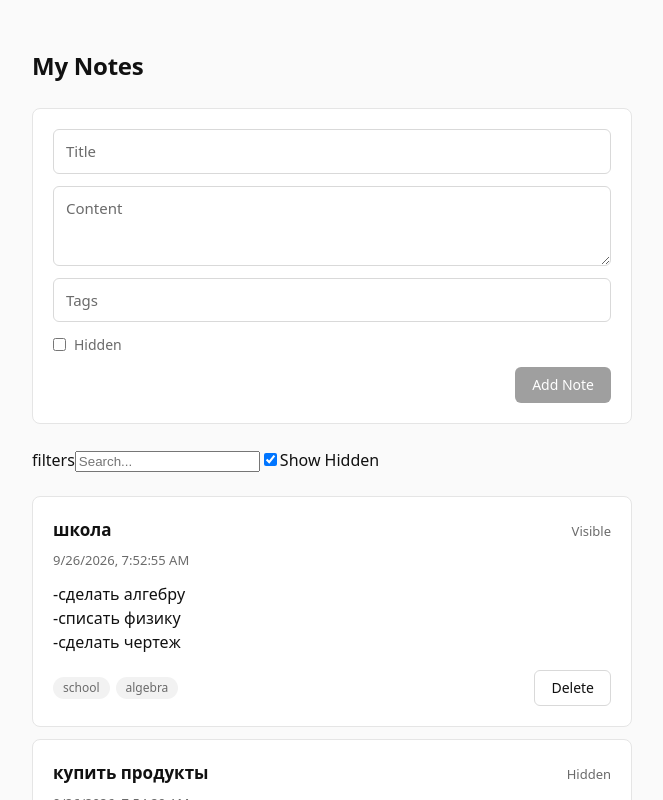
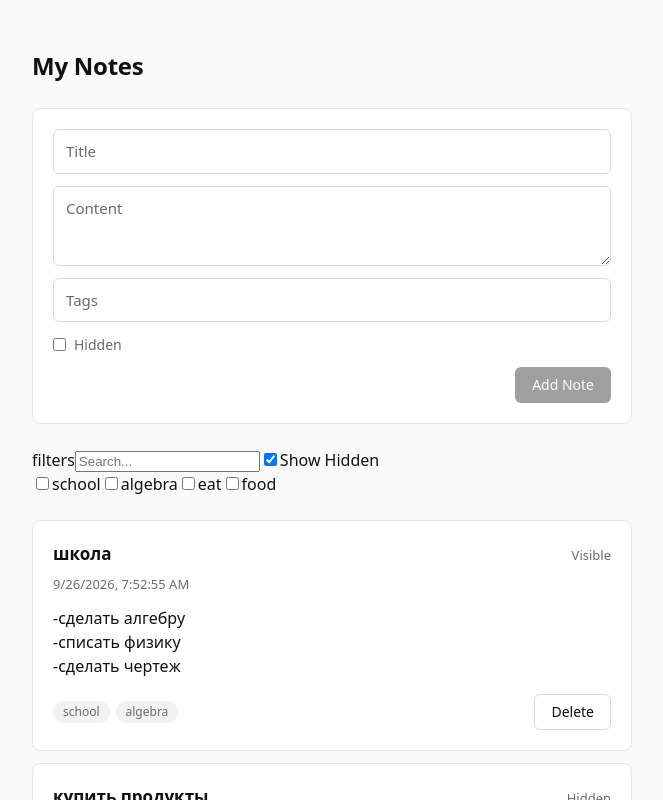
Before and after one commit to aleksandr-mazhul/notes, a React (Vite) app: page / in a window 1280 px wide. Shown: the top 800 px of the page, without its empty margins (308-971 px from the left). Built offline with nearby package versions, Linux system fonts and the light colour scheme; data requests are answered from the project's data file.

Commit message:
feat(filters): add multiselect tag filter
json-server's where operators cannot match inside arrays, so tags are
filtered on the client: a note is shown when it has at least one of
the selected tags. Available tags are derived from the loaded notes.

```diff
--- a/src/components/App.tsx
+++ b/src/components/App.tsx
@@ -14,6 +14,15 @@ function App() {
       params.set('_sort', '-createdAt')
     },
   })
+
+  const [selectedTags, setSelectedTags] = useState<string[]>([])
+  const availableTags = [...new Set(notes.flatMap((note) => note.tags))]
+  const visibleNotes =
+    selectedTags.length === 0
+      ? notes
+      : notes.filter((note) =>
+          note.tags.some((tag) => selectedTags.includes(tag)),
+        )
 
   const handleFilterChange = (
     filter: string,
@@ -94,9 +103,14 @@ function App() {
     <div className={styles.app}>
       <h1 className={styles.title}>My Notes</h1>
       <CreateNoteForm onSubmit={handleSubmit} />
-      <NoteFilterForm onFilterChange={handleFilterChange} />
+      <NoteFilterForm
+        onFilterChange={handleFilterChange}
+        availableTags={availableTags}
+        selectedTags={selectedTags}
+        onTagsChange={setSelectedTags}
+      />
       <div className={styles.list}>
-        {notes.map((note) => (
+        {visibleNotes.map((note) => (
           <NoteCard key={note.id} note={note} onDelete={handleDelete} />
         ))}
       </div>
--- a/src/components/NoteFilterFrorm.tsx
+++ b/src/components/NoteFilterFrorm.tsx
@@ -5,9 +5,17 @@ interface Props {
     filter: string,
     fn: (params: URLSearchParams) => void,
   ) => void
+  availableTags: string[]
+  selectedTags: string[]
+  onTagsChange: (tags: string[]) => void
 }
 
-export default function NoteFilterForm({ onFilterChange }: Props) {
+export default function NoteFilterForm({
+  onFilterChange,
+  availableTags,
+  selectedTags,
+  onTagsChange,
+}: Props) {
   const [search, setSearch] = useState('')
   const handleSearchChange = (e: React.ChangeEvent<HTMLInputElement>) => {
     setSearch(e.target.value)
@@ -34,6 +42,14 @@ export default function NoteFilterForm({ onFilterChange }: Props) {
     }
   }
 
+  const handleTagToggle = (tag: string) => {
+    if (selectedTags.includes(tag)) {
+      onTagsChange(selectedTags.filter((t) => t !== tag))
+    } else {
+      onTagsChange([...selectedTags, tag])
+    }
+  }
+
   return (
     <div>
       filters
@@ -49,6 +65,18 @@ export default function NoteFilterForm({ onFilterChange }: Props) {
         onChange={handleShowHiddenChange}
       />
       <label htmlFor="show-hidden">Show Hidden</label>
+      <div>
+        {availableTags.map((tag) => (
+          <label key={tag}>
+            <input
+              type="checkbox"
+              checked={selectedTags.includes(tag)}
+              onChange={() => handleTagToggle(tag)}
+            />
+            {tag}
+          </label>
+        ))}
+      </div>
     </div>
   )
 }
```
